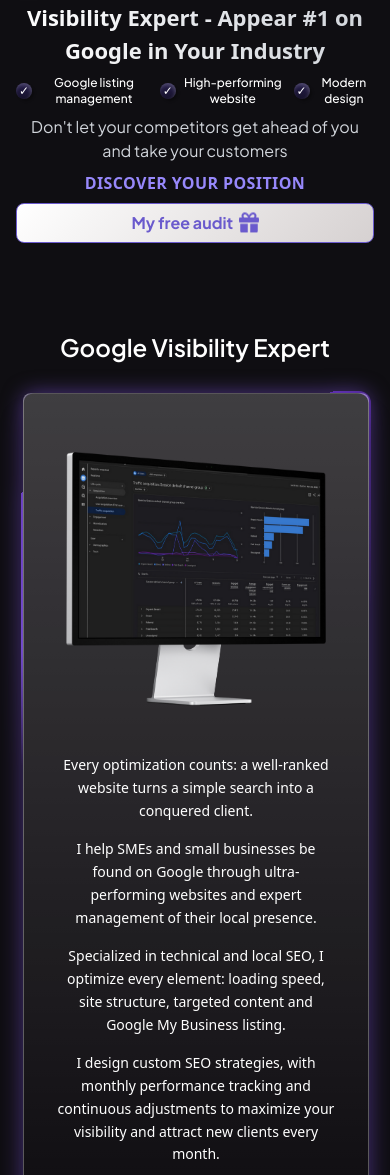
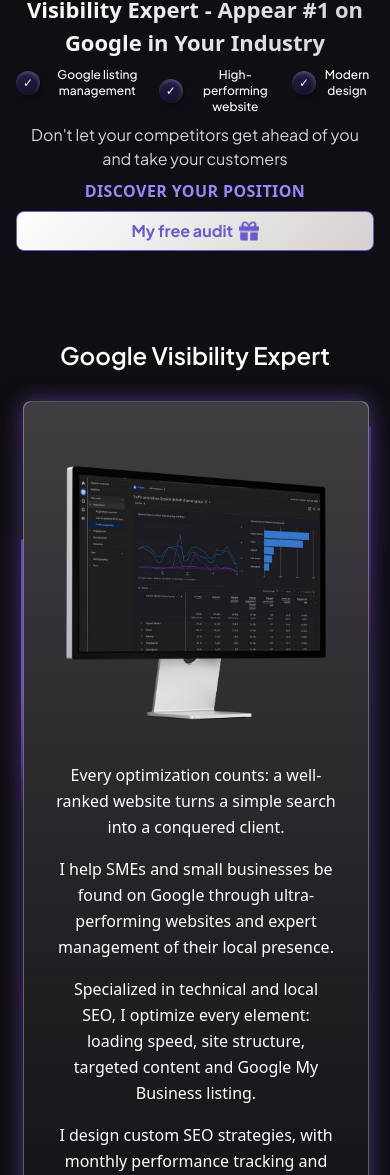
Before and after one commit to roro3164/portfolio-workana, a Next.js app: page / in a window 390 px wide. Shown: the part 393-1568 px from the top of the page. Built offline with nearby package versions, Linux system fonts and the light colour scheme.

Commit message:
update size service

```diff
--- a/src/app/components/Card/NormalCard/NormalCard.tsx
+++ b/src/app/components/Card/NormalCard/NormalCard.tsx
@@ -63,7 +63,7 @@
             className={`${boxStyleClass} ${classes.mobile.visibility}`}
             style={classes.mobile.style}
           >
-            <div className="text-sm text-center sm:text-base md:text-lg lg:text-xl text-white leading-relaxed">
+            <div className="text-base text-center md:text-lg lg:text-xl text-white leading-relaxed">
               {internContent}
             </div>
           </div>
--- a/src/app/components/Card/ServiceCard/ServiceCard.tsx
+++ b/src/app/components/Card/ServiceCard/ServiceCard.tsx
@@ -18,14 +18,14 @@
   width, // Nouvelle prop
 }: ExtendedServiceCardProps) => (
   <div
-    className={`transition-transform duration-400 hover:scale-105 ${
-      width ? '' : 'w-[29%] min-w-[316px]'
+    className={`transition-transform duration-400 hover:scale-105  ${
+      width ? '' : ':w-[29%]  min-w-[316px]'
     }`}
     style={width ? { width } : {}}
   >
     <VioletHover color={color} disabled={disableHover}>
-      <div className="bg-[#100E12] rounded-xl">
-        <div className={`rounded-xl h-[520px] flex flex-col p-6 gap-y-6 ${styles.glassCard}`}>
+      <div className="bg-[#100E12] rounded-xl ">
+        <div className={`rounded-xl h-[540px] flex flex-col p-6 gap-y-6 ${styles.glassCard}`}>
 
           <div
             className={`
--- a/src/app/components/Card/ServiceCard/ServicePack.tsx
+++ b/src/app/components/Card/ServiceCard/ServicePack.tsx
@@ -60,7 +60,7 @@
             {/* Section des cartes - Layout unique responsive */}
             <div className="flex flex-col lg:flex-row  justify-center items-center gap-4 lg:gap-6">
               {/* Première carte */}
-              <div className="w-full sm:flex-1 sm:min-w-[280px] sm:max-w-[400px] max-w-[320px] mx-auto sm:mx-0">
+              <div className="w-full sm:flex-1 sm:min-w-[280px] max-w-[316px] lg:max-w-[500px] mx-auto sm:mx-0">
                 <ServiceCard
                   title={proCard.title}
                   description={proCard.description}
@@ -78,7 +78,7 @@
               </div>
 
               {/* Deuxième carte */}
-              <div className="w-full sm:flex-1 sm:min-w-[280px] sm:max-w-[400px] max-w-[320px] mx-auto sm:mx-0">
+              <div className=" sm:flex-1 sm:min-w-[280px] max-w-[316px] lg:max-w-[500px] mx-auto sm:mx-0">
                 <ServiceCard
                   title={strategieCard.title}
                   description={strategieCard.description}
--- a/src/app/components/Card/ServiceCard/ServicesSection.tsx
+++ b/src/app/components/Card/ServiceCard/ServicesSection.tsx
@@ -48,7 +48,7 @@
         </div>
         </motion.div>
 
-        <div className="flex justify-between items-center flex-col gap-10 xl:flex-row">
+        <div className="flex justify-around items-center flex-col gap-10 xl:flex-row">
           <ServiceCard
             title={t("services.essentiel.title")}
             description={t("services.essentiel.description")}
--- a/src/app/components/Main/Hero.tsx
+++ b/src/app/components/Main/Hero.tsx
@@ -64,19 +64,19 @@
 
           <section className="flex flex-row items-start lg:flex-col gap-2 text-xs sm:text-xl">
             <CircleListItem
-              className="min-w-4 h-4 sm:min-w-8 sm:h-8"
+              className="min-w-6 h-6 sm:min-w-8 sm:h-8"
               text={t("hero.services.seo")}
               textClassName="text-xs sm:text-lg font-medium"
               spacing="mr-1 sm:mr-3"
             />
             <CircleListItem
-              className="min-w-4 h-4 sm:min-w-8 sm:h-8"
+              className="min-w-6 h-6 sm:min-w-8 sm:h-8"
               text={t("hero.services.developer")}
               textClassName="text-xs sm:text-lg font-medium"
               spacing="mr-1 sm:mr-3"
             />
             <CircleListItem
-              className="min-w-4 h-4 sm:min-w-8 sm:h-8"
+              className="min-w-6 h-6 sm:min-w-8 sm:h-8"
               text={t("hero.services.designer")}
               textClassName="text-xs sm:text-lg font-medium"
               spacing="mr-1 sm:mr-3"
```
